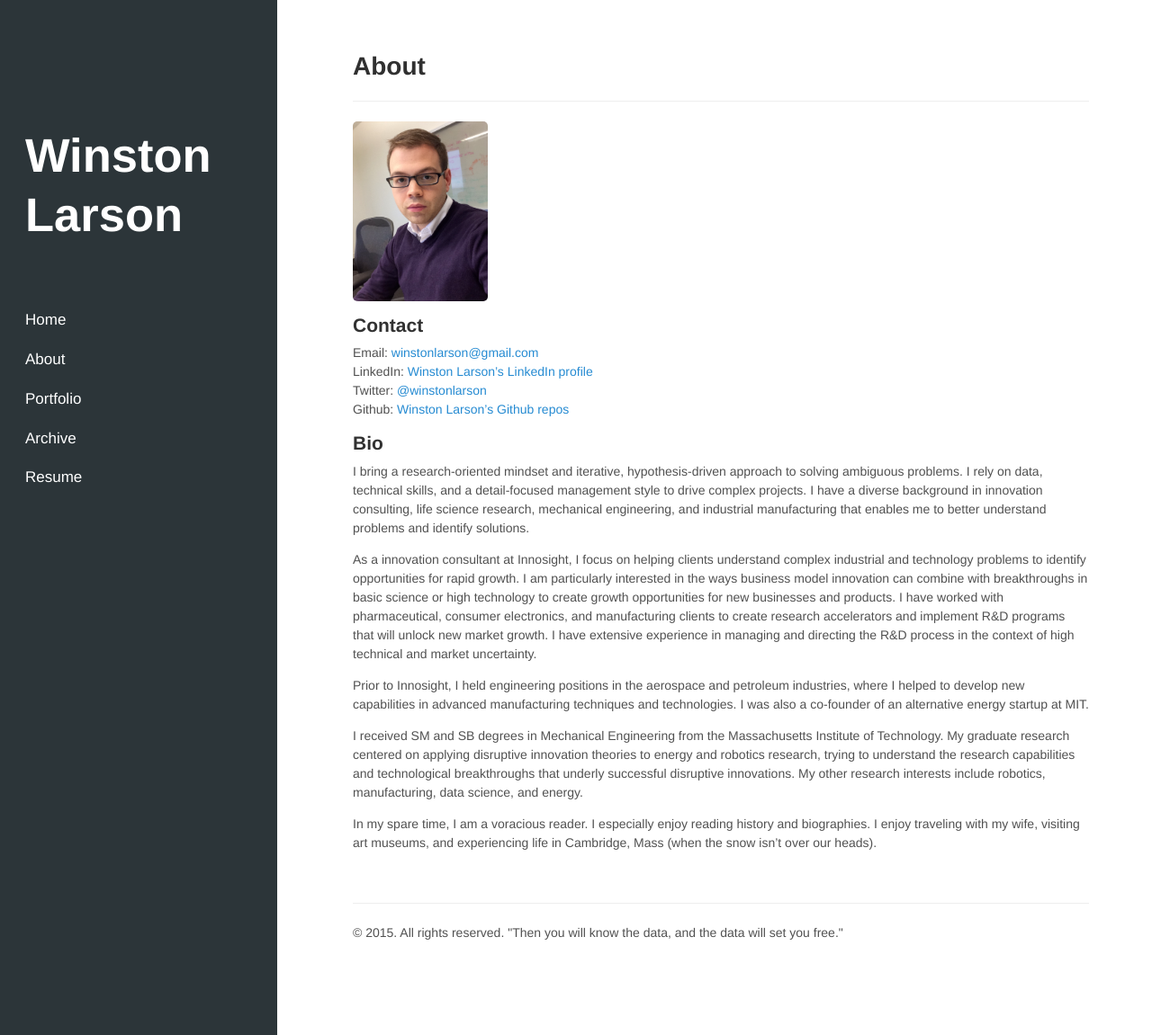
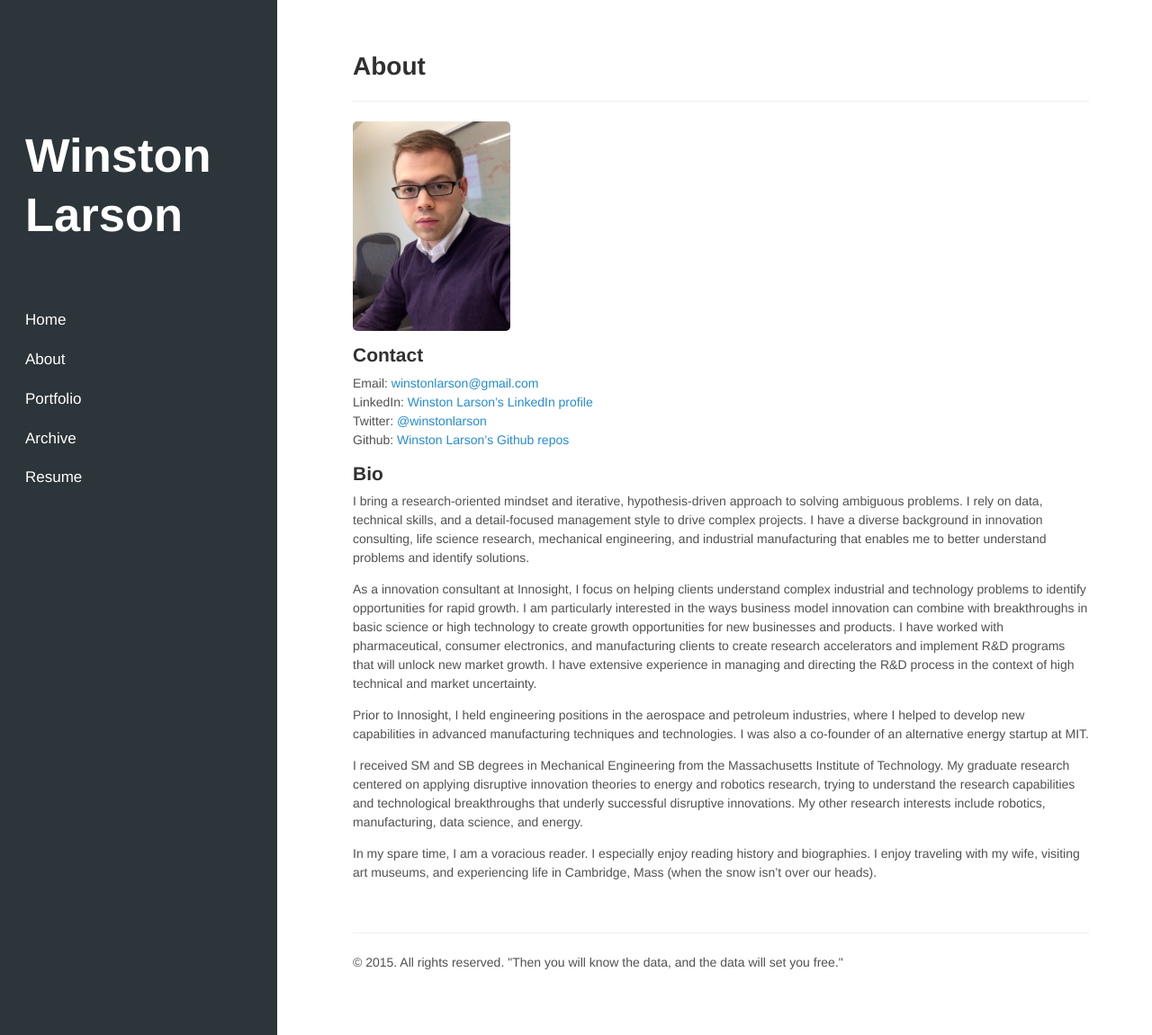
Before and after one commit to winstonlarson/old_website, a Jekyll site: the page built from about.md, in a window 1280 px wide and 1151 px high. Shown: the whole window at 90% size. Built offline with Jekyll 4.4.1, drawn with Linux system fonts in a browser that asks for light colours; some web fonts are replaced.

Commit message:
enlarged picture of me

```diff
--- a/about.md
+++ b/about.md
@@ -5,7 +5,7 @@ title: About
 
 ***
 
-<img src="/images/about-img-pic.png" alt="Profile pic" width="150">
+<img src="/images/about-img-pic.png" alt="Profile pic" width="175">
 
 ##Contact
 Email: [winstonlarson@gmail.com](mailto:winstonlarson@gmail.com) <br>
```
Also changed, not shown: 2 other files.
